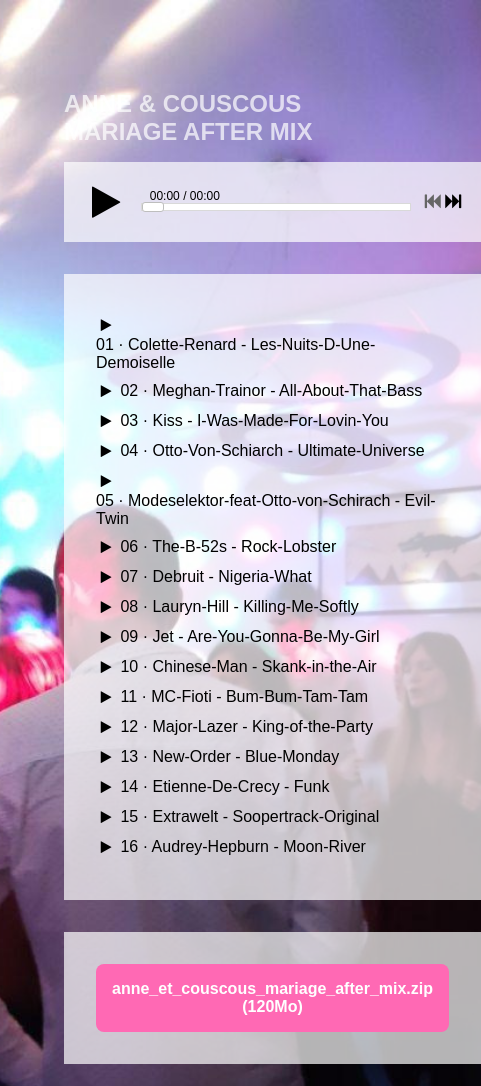
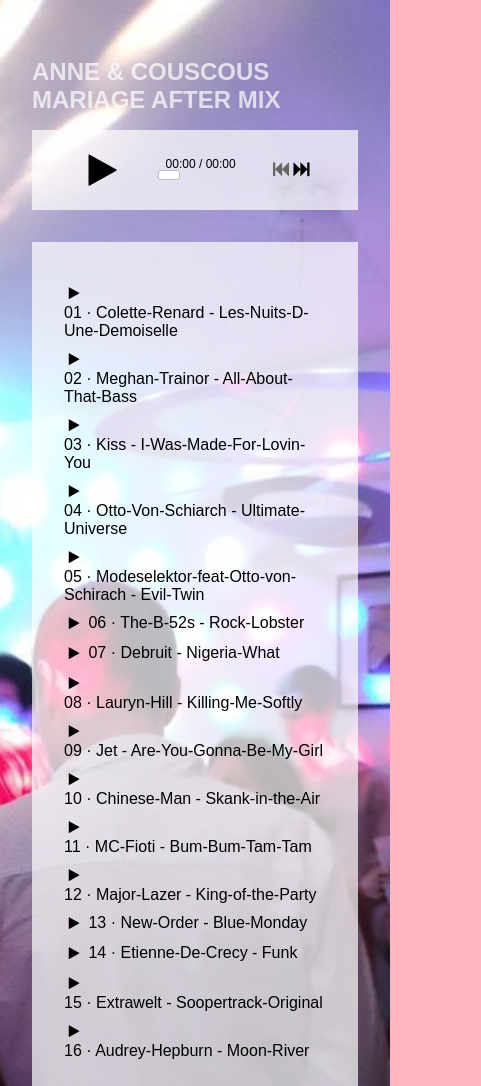
Before and after one commit to opi/couscous, a plain HTML site: page index.html in a window 390 px wide. Shown: the top 1086 px of the page, 481 px wide, since content can reach past the window. Drawn offline with Linux system fonts and the light colour scheme.

Commit message:
Responsive.

```diff
--- a/style.css
+++ b/style.css
@@ -40,11 +40,13 @@
   *zoom: 1;
   width: 100%;
 
-  height:  5rem;
+  min-height:  5rem;
   display: flex;
   align-items: center;
 justify-content: space-around;
 margin-bottom:  2rem;
+flex-direction:  row;
+flex-wrap:  wrap;
 }
 body .container .player .large-toggle-btn {
   /*border: 1px solid #d9d9d9;*/
@@ -105,7 +107,7 @@
 }
 body .container .player .progress-box {
   float: left;
-  min-width: 270px;
+  /*min-width: 270px;*/
   position: relative;
 }
 body .container .player .progress-box .progress-cell {
@@ -250,7 +252,12 @@
   align-items: center;
   justify-content: center;
   height: 100%;
-  padding: 4rem;
+  padding: 2rem;
+}
+@media screen and (min-width: 768px) {
+  body {
+    padding:  4rem;
+  }
 }
 .container {
   margin:  2rem auto;
@@ -289,7 +296,7 @@
   font-weight: bold;
   text-decoration: none;
   padding: 1rem;
-  border-radius: 0.5rem;
+  border-radius: 0.5rem;word-wrap: anywhere;
 
 }
 .download a:hover {
```
